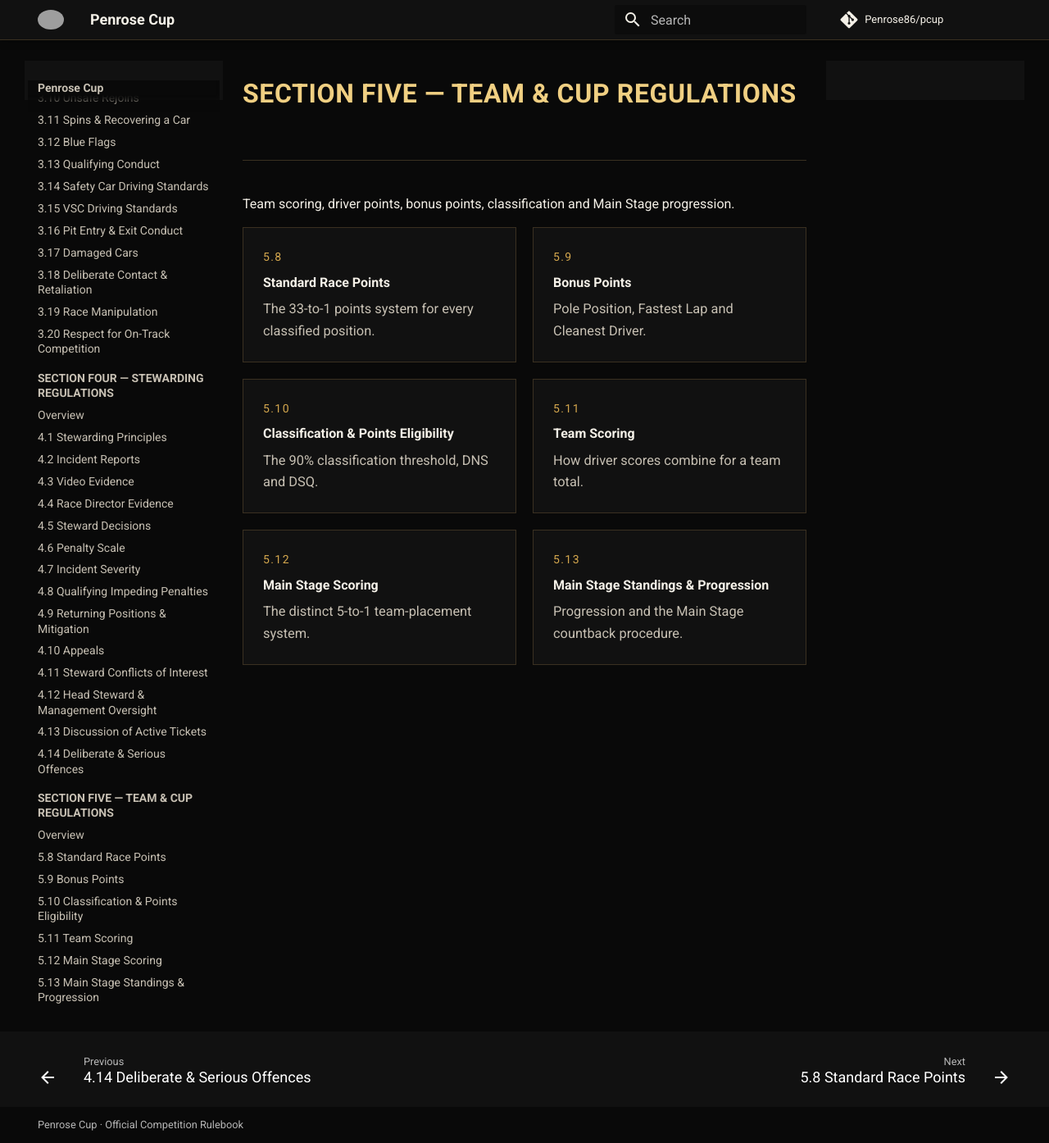
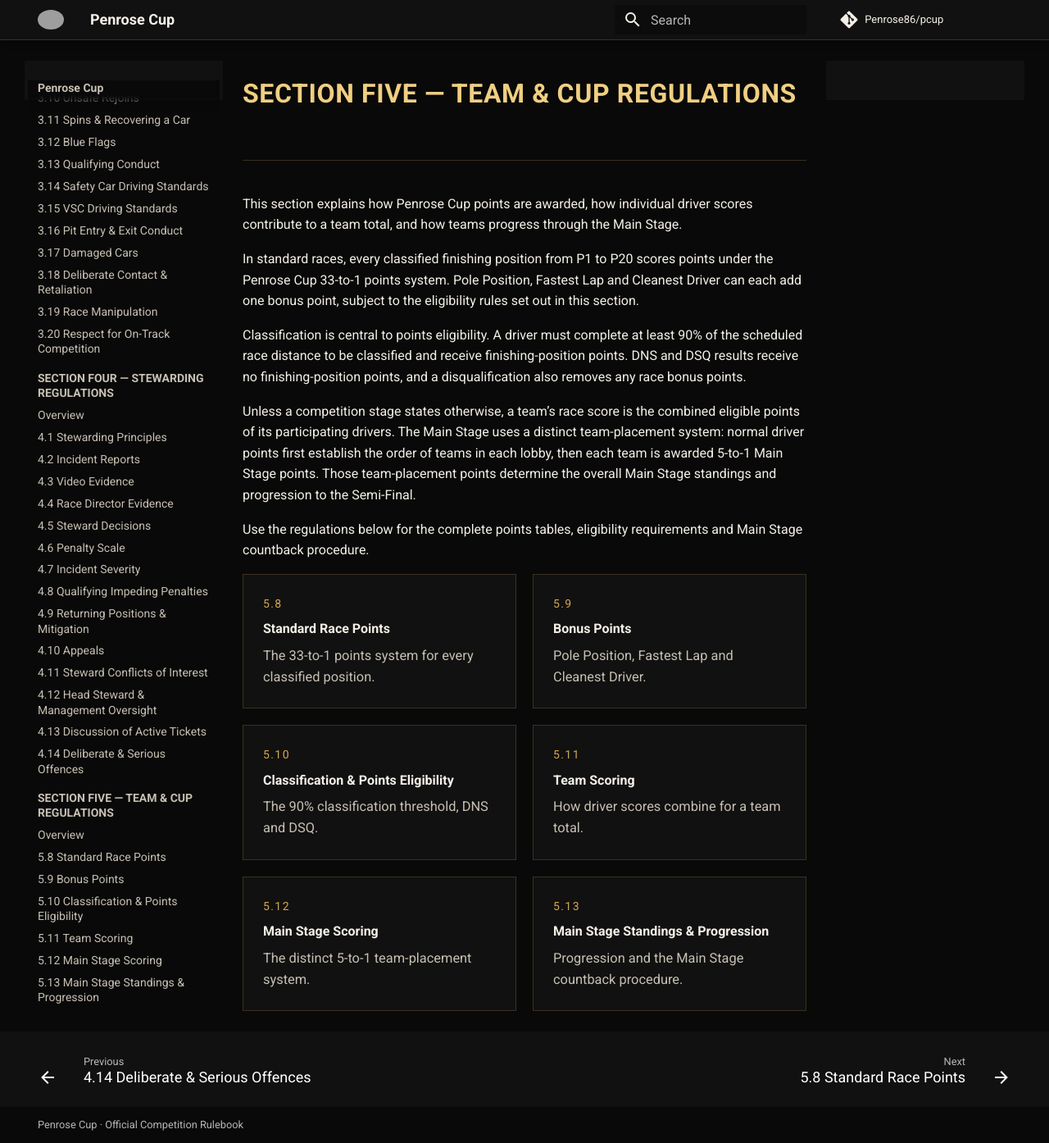
Before and after one commit to Penrose86/pcup, an MkDocs documentation site: the page built from docs/section-five/index.md, in a window 1280 px wide and 1394 px high. Shown: the whole window at 82% size. Built offline with MkDocs 1.6.1 and Material for MkDocs 9.7.7, drawn with Linux system fonts in a browser that asks for light colours; comment, search, counter and statistics services are not loaded; grey boxes are pictures that could not be loaded.

Commit message:
Write Section Five overview

```diff
--- a/docs/section-five/index.md
+++ b/docs/section-five/index.md
@@ -1,6 +1,14 @@
 # SECTION FIVE — TEAM & CUP REGULATIONS
 
-Team scoring, driver points, bonus points, classification and Main Stage progression.
+This section explains how Penrose Cup points are awarded, how individual driver scores contribute to a team total, and how teams progress through the Main Stage.
+
+In standard races, every classified finishing position from P1 to P20 scores points under the Penrose Cup 33-to-1 points system. Pole Position, Fastest Lap and Cleanest Driver can each add one bonus point, subject to the eligibility rules set out in this section.
+
+Classification is central to points eligibility. A driver must complete at least 90% of the scheduled race distance to be classified and receive finishing-position points. DNS and DSQ results receive no finishing-position points, and a disqualification also removes any race bonus points.
+
+Unless a competition stage states otherwise, a team’s race score is the combined eligible points of its participating drivers. The Main Stage uses a distinct team-placement system: normal driver points first establish the order of teams in each lobby, then each team is awarded 5-to-1 Main Stage points. Those team-placement points determine the overall Main Stage standings and progression to the Semi-Final.
+
+Use the regulations below for the complete points tables, eligibility requirements and Main Stage countback procedure.
 
 <div class="rule-cards">
 
```
